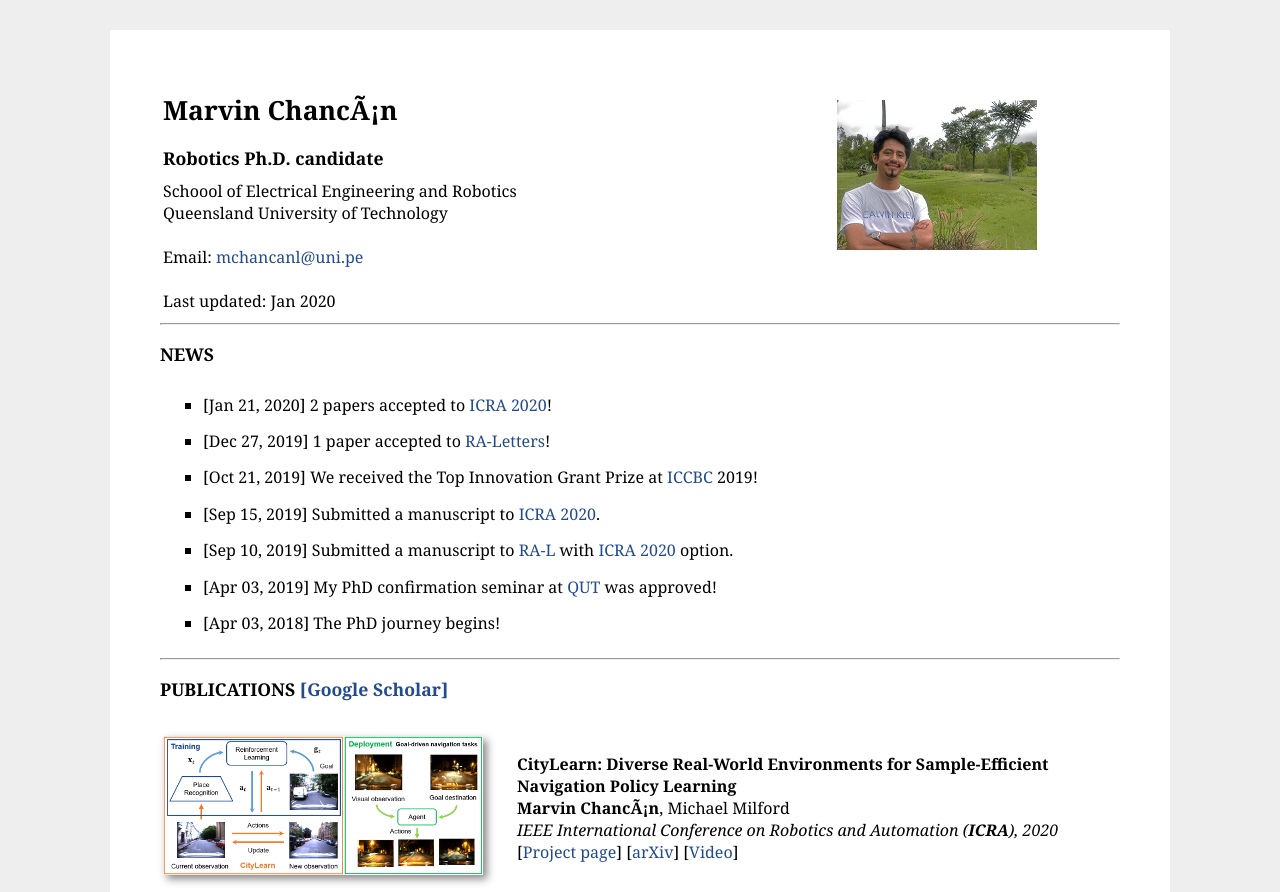
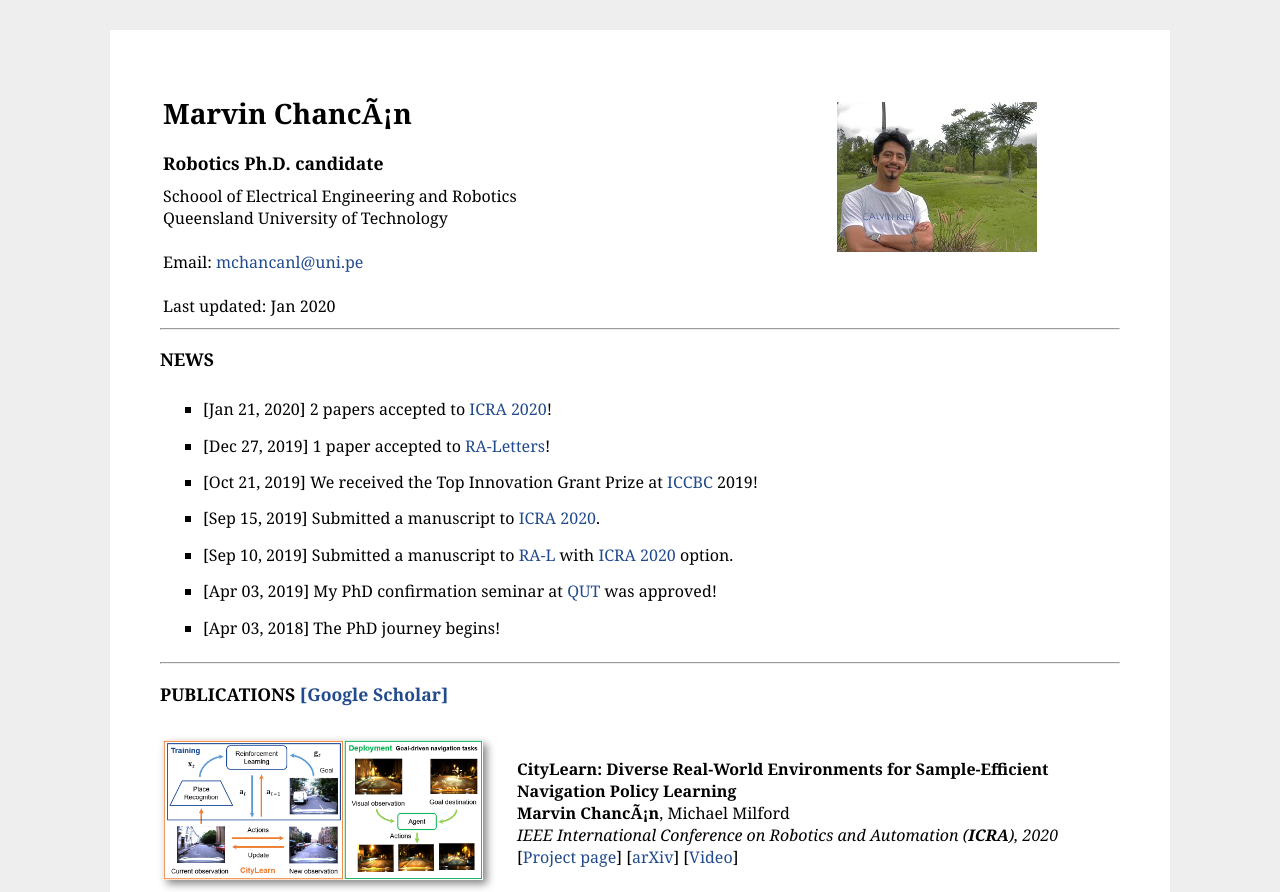
Before and after one commit to mchancan/mchancan.github.io, a Jekyll site: the page built from index.html, in a window 1280 px wide. Shown: the top 892 px of the page. Built offline with Jekyll 4.4.1, drawn with Linux system fonts in a browser that asks for light colours.

Commit message:
Update main.css

```diff
--- a/css/main.css
+++ b/css/main.css
@@ -144,7 +144,7 @@ h1, h2, h3 {
 }
 
 h1 {
-	font-size: 165%;
+	font-size: 175%;
 	border-bottom: none;
 }
 
```
